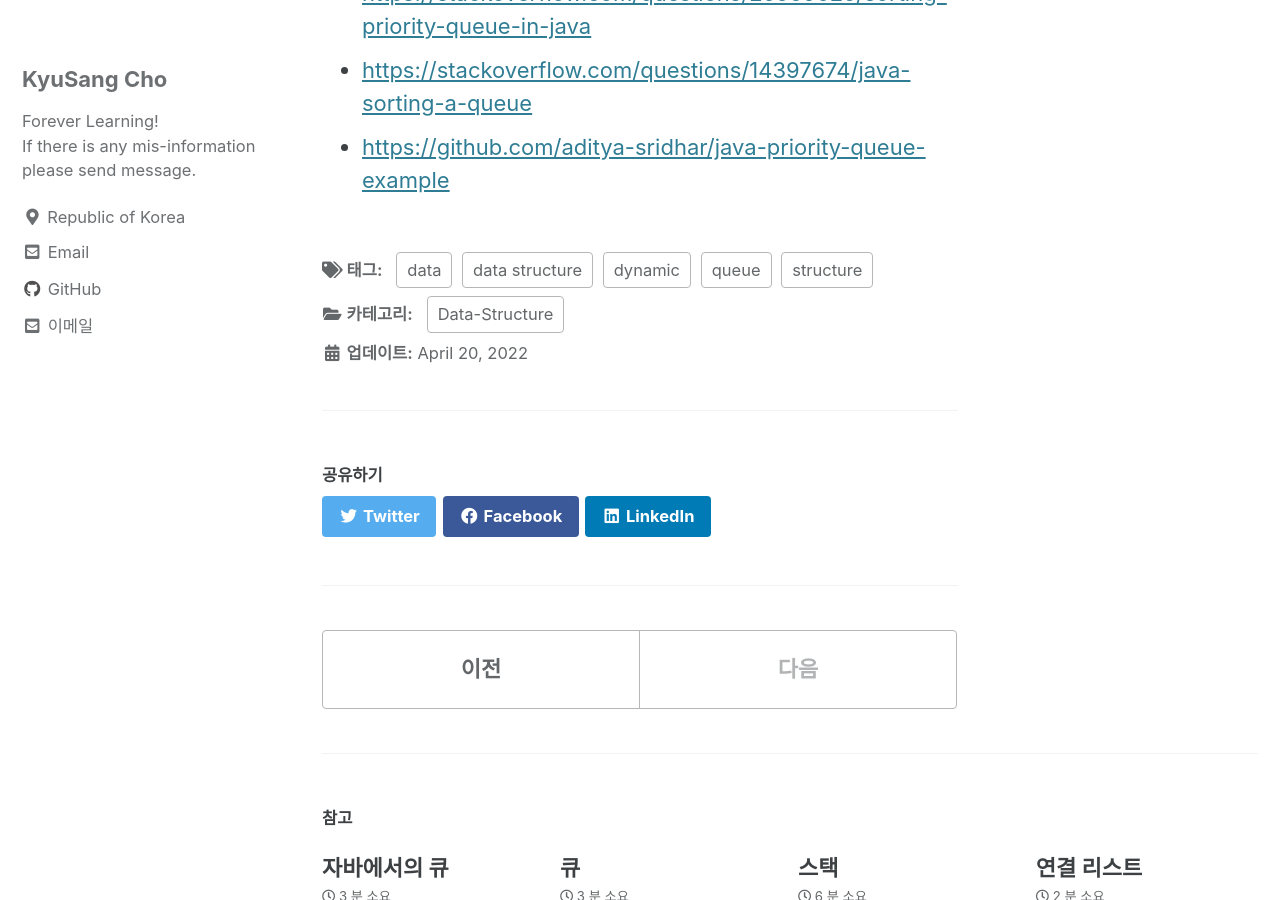
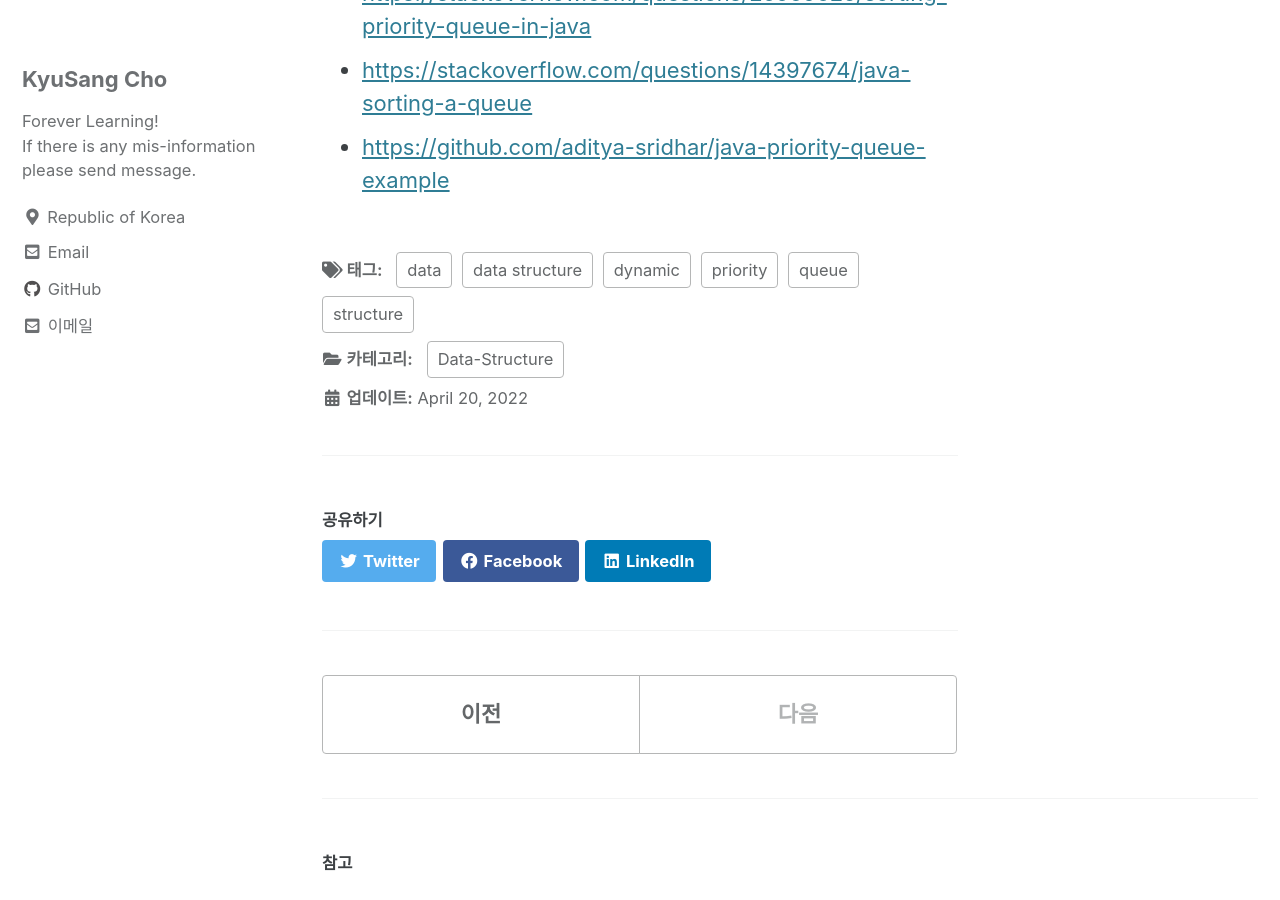
Before and after one commit to DevKS-Yet/DevKs-Yet.github.io, a Jekyll site: the page built from _posts/2022-04-20-77(data-structure5-2).md, in a window 1280 px wide and 900 px high, scrolled down 10187 px. Built offline with Jekyll 4.4.1, drawn with Linux system fonts in a browser that asks for light colours; cached includes are drawn as plain includes.

Commit message:
20220421

```diff
--- a/_posts/2022-04-20-77(data-structure5-2).md
+++ b/_posts/2022-04-20-77(data-structure5-2).md
@@ -10,6 +10,7 @@ tags:
 - data
 - structure
 - dynamic
+- priority
 - queue
 ---
 
```
